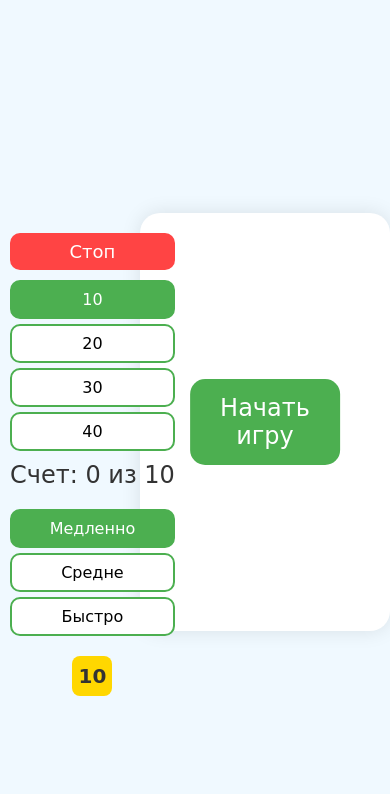
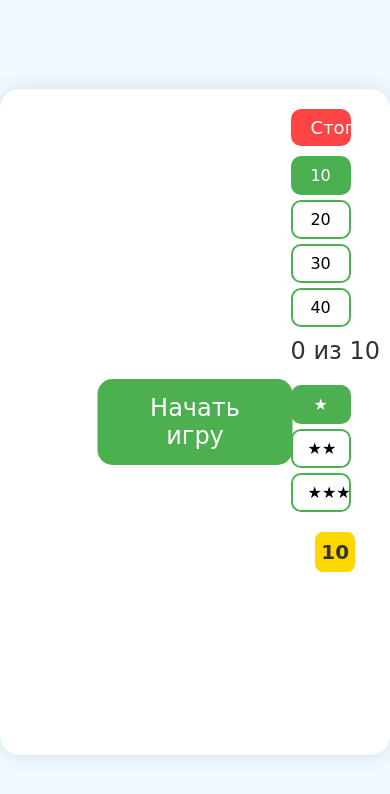
Before and after one commit to Sergey0408/ColorSquareChallenge, a Flask app: page / in a window 390 px wide. Shown: the top 794 px of the page. Run offline with Flask 3, Linux system fonts and the light colour scheme; some libraries are stand-ins or nearby versions.

Commit message:
Adjust game UI: increase game board and square sizes, reduce button width, replace speed labels with stars, remove score display, and show start button immediately after game end.
Replit-Commit-Author: Agent
Replit-Commit-Session-Id: 8d33f3c9-8188-40c6-993a-fa1fc4f303a3
Replit-Commit-Screenshot-Url: https://storage.googleapis.com/screenshot-production-us-central1/c1c2e319-6578-4d99-b67d-fbaa1bb9f4a5/5cef5814-52c5-473f-ae4a-e7cfc4d78fbd.jpg

```diff
--- a/static/css/style.css
+++ b/static/css/style.css
@@ -10,8 +10,8 @@ body {
 }
 
 .game-container {
-    width: 90vw;
-    max-width: 500px;
+    width: 135vw; /* Увеличено в 1.5 раза с 90vw */
+    max-width: 750px; /* Увеличено в 1.5 раза с 500px */
     aspect-ratio: 9/16;
     background: white;
     border-radius: 20px;
@@ -25,10 +25,10 @@ body {
     flex-direction: column;
     gap: 10px;
     position: absolute;
-    right: calc(100% + 10px);
+    right: 20px;
     top: 20px;
     z-index: 1;
-    min-width: 120px;
+    min-width: 60px; /* Уменьшено в 2 раза со 120px */
 }
 
 .stop-btn {
@@ -41,7 +41,7 @@ body {
     cursor: pointer;
     font-family: inherit;
     transition: all 0.3s;
-    width: 100%;
+    width: 60px; /* Уменьшено в 2 раза */
 }
 
 .stop-btn:hover {
@@ -52,7 +52,7 @@ body {
     display: flex;
     flex-direction: column;
     gap: 5px;
-    width: 100%;
+    width: 60px; /* Уменьшено в 2 раза */
 }
 
 .rounds-btn {
@@ -88,7 +88,7 @@ body {
     display: flex;
     flex-direction: column;
     gap: 5px;
-    width: 100%;
+    width: 60px; /* Уменьшено в 2 раза */
 }
 
 .speed-btn {
@@ -161,12 +161,12 @@ body {
 
 @media (max-width: 768px) {
     .game-container {
-        margin-left: 140px;
+        margin-left: 0;
+        width: 95vw;
     }
 
     .controls {
-        right: auto;
-        left: -130px;
-        min-width: 100px;
+        right: 10px;
+        min-width: 60px;
     }
 }
--- a/static/js/game.js
+++ b/static/js/game.js
@@ -33,10 +33,10 @@ class ColorSquaresGame {
         const containerWidth = container.clientWidth;
         const containerHeight = container.clientHeight;
 
-        this.canvas.width = containerWidth;
-        this.canvas.height = containerHeight;
+        this.canvas.width = containerWidth * 1.5; // Increased canvas width by 1.5 times
+        this.canvas.height = containerHeight * 1.5; // Increased canvas height by 1.5 times
 
-        this.squareSize = Math.min(this.canvas.width / 4, this.canvas.height / 8);
+        this.squareSize = Math.min(this.canvas.width / 2, this.canvas.height / 4); // Increased square size by 2 times
     }
 
     setupEventListeners() {
@@ -44,7 +44,6 @@ class ColorSquaresGame {
         document.getElementById('speed2').addEventListener('click', () => this.setSpeed('medium'));
         document.getElementById('speed3').addEventListener('click', () => this.setSpeed('fast'));
 
-        // Добавляем обработчики для кнопок выбора количества раундов
         document.getElementById('rounds10').addEventListener('click', () => this.setMaxAttempts(10));
         document.getElementById('rounds20').addEventListener('click', () => this.setMaxAttempts(20));
         document.getElementById('rounds30').addEventListener('click', () => this.setMaxAttempts(30));
@@ -68,14 +67,12 @@ class ColorSquaresGame {
 
     setMaxAttempts(attempts) {
         this.maxAttempts = attempts;
-        // Обновляем все кнопки выбора раундов
         document.querySelectorAll('.rounds-btn').forEach(btn => {
             btn.classList.remove('active');
             if (btn.textContent === attempts.toString()) {
                 btn.classList.add('active');
             }
         });
-        // Обновляем отображение счета
         this.updateScore();
     }
 
@@ -279,10 +276,7 @@ class ColorSquaresGame {
             this.animationFrameId = null;
         }
         window.gameAudio.playGameOver();
-        setTimeout(() => {
-            alert(`Игра окончена! Ваш результат: ${this.score} из ${this.maxAttempts}`);
-            this.showStartButton();
-        }, 500);
+        this.showStartButton();
     }
 
     gameLoop() {
--- a/templates/index.html
+++ b/templates/index.html
@@ -17,11 +17,11 @@
                 <button id="rounds30" class="rounds-btn">30</button>
                 <button id="rounds40" class="rounds-btn">40</button>
             </div>
-            <div class="score">Счет: <span id="score">0 из 10</span></div>
+            <div class="score"><span id="score">0 из 10</span></div>
             <div class="speed-controls">
-                <button id="speed1" class="speed-btn active">Медленно</button>
-                <button id="speed2" class="speed-btn">Средне</button>
-                <button id="speed3" class="speed-btn">Быстро</button>
+                <button id="speed1" class="speed-btn active">★</button>
+                <button id="speed2" class="speed-btn">★★</button>
+                <button id="speed3" class="speed-btn">★★★</button>
             </div>
             <div class="rounds-remaining"><span id="roundsRemaining">10</span></div>
         </div>
```
